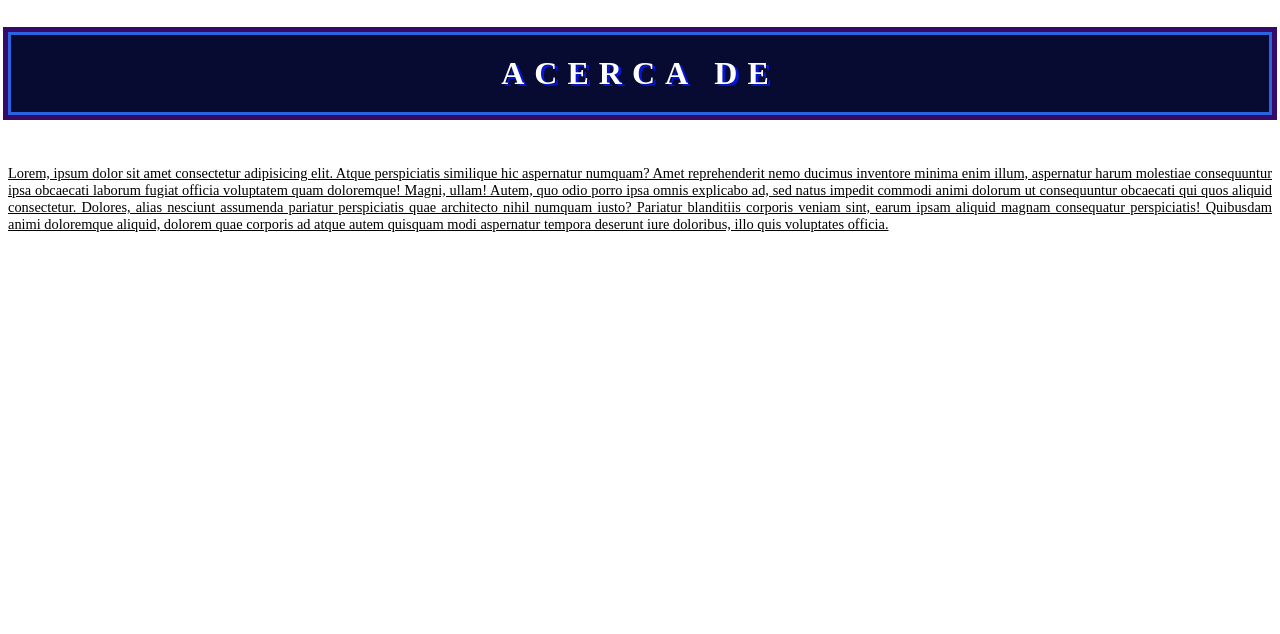
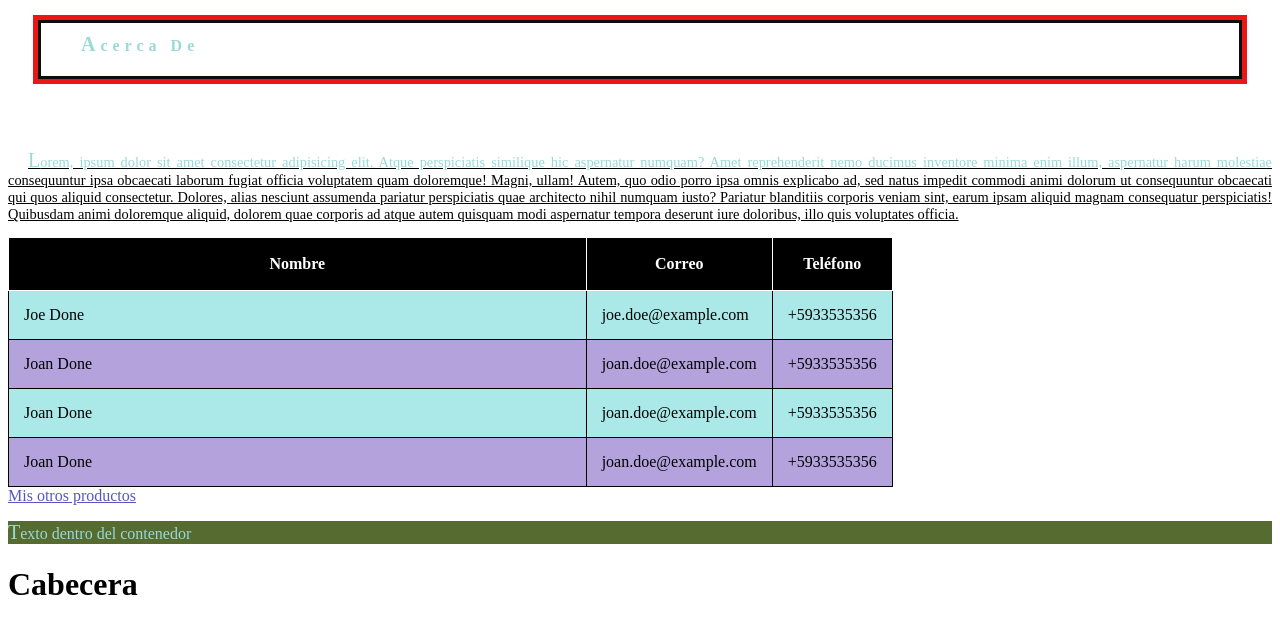
Before and after one commit to MonicaLucioAW/ecomerce-isdw613-monica-lucio, a plain HTML site: page about.html in a window 1280 px wide. Drawn offline with Linux system fonts and the light colour scheme.

Commit message:
Uso de estilos

```diff
--- a/about.html
+++ b/about.html
@@ -3,23 +3,27 @@
 <head>
     <meta charset="UTF-8">
     <meta name="viewport" content="width=device-width, initial-scale=1.0">
-    <title>Document</title>
+    <title>Acerca de</title>
     <style>
+
+
         .mititulo{
             font-weight: bold   ;
-            font-size: 2em /* 16 px *1 */;
-            color: rgb(255, 255, 255) ;
-            text-align: center;
-            vertical-align: text-bottom;
-            text-transform:uppercase;
-            letter-spacing: 10px;
-            text-shadow: 3px 2px #0816d4;
-            background-color: rgb(7, 10, 49);
-            border: 3px rgb(42, 100, 224) solid;
-            padding: 20px 10px;
-            margin-bottom: 50px;
+            font-size: 1.5 em /* 16 px *1 */;
+            color: rgb(235, 23, 23) ;
+            text-align: left;
+            vertical-align: middle;
+            text-transform: capitalize;
+            letter-spacing: 5px;
+            border: 5px;
+            /*text-shadow: 3px 2px #373d96;*/
+            /*background-color: rgb(10, 7, 49);*/
+            border: 3px rgb(14, 13, 13) solid;
+            padding: 10px 30px 20px 40px;
+            /*margin-bottom: 50px;*/
+            margin: 20px 30px 70px 30px;
             outline-style: solid;
-            outline-color: rgb(54, 10, 104);
+            /*outline-color: rgb(12, 10, 104);*/
             outline-width: 5px;
 
         }
@@ -27,6 +31,64 @@
             font-size: 0.9em;
             text-align: justify;
             text-decoration: underline ;
+            text-indent: 20px;
+        }
+        table, td, tr, th {
+            border: 1px solid;
+            width: 100%;
+        }
+        table{
+            border-collapse: collapse;
+        }
+        th{
+            height: 50px;
+            text-align: center;
+            color: white;
+            vertical-align: middle;
+            background-color: black;
+        }
+        td{
+           /* padding-left: 10px;
+            padding-right: 20px;*/
+            padding: 15px;
+        }
+        td:hover{
+           /* padding-left: 10px;
+            padding-right: 20px;*/
+            background-color: brown;
+        }
+        tr:nth-child(even){
+            background-color: rgb(171, 233, 233);
+
+        }
+        tr:nth-child(odd){
+            background-color: rgb(180, 162, 221);
+
+        }
+        a:hover{
+            color: rgb(190, 85, 85);
+        }
+        a:visited{
+            color: rgb(102, 190, 85);
+        }
+        a:link{
+            color: rgb(85, 87, 190);
+        }
+        span:first-child{
+            background-color: blue;
+        }
+        p::first-letter{
+            font-size: 20px;
+        }
+        p::first-line{
+           color: rgb(155, 216, 216);
+        }
+        .micombinado>p{
+            background-color: darkolivegreen;
+
+        }
+        a [target="_blank"]{
+            background-color: yellow;
         }
     </style>
 </head>
@@ -39,8 +101,45 @@
         quo odio porro ipsa omnis explicabo ad, sed natus impedit commodi animi dolorum ut consequuntur
         obcaecati qui quos aliquid consectetur. Dolores, alias nesciunt assumenda pariatur perspiciatis
         quae architecto nihil numquam iusto? Pariatur blanditiis corporis veniam sint, earum ipsam aliquid
-        magnam consequatur perspiciatis! Quibusdam animi doloremque aliquid, dolorem quae corporis ad atque
-        autem quisquam modi aspernatur tempora deserunt iure doloribus, illo quis voluptates officia.
+        magnam consequatur perspiciatis! Quibusdam animi doloremque aliquid, dolorem quae corporis ad atque autem quisquam modi aspernatur tempora deserunt iure doloribus, illo quis voluptates officia.
     </p>
+    <div style="width: 70%;">
+        <table>
+            <tr>
+                <th>Nombre</th>
+                <th>Correo</th>
+                <th>Tel&eacute;fono</th>
+            </tr>
+            <tr>
+                <td>Joe Done</td>
+                <td>joe.doe@example.com</td>
+                <td>+5933535356</td>
+            </tr>
+            <tr>
+                <td>Joan Done</td>
+                <td>joan.doe@example.com</td>
+                <td>+5933535356</td>
+            </tr>
+            <tr>
+                <td>Joan Done</td>
+                <td>joan.doe@example.com</td>
+                <td>+5933535356</td>
+            </tr>
+            <tr>
+                <td>Joan Done</td>
+                <td>joan.doe@example.com</td>
+                <td>+5933535356</td>
+            </tr>
+        </table>
+    </div>
+
+    <a href="https://es.wikipedia.org/wiki/Wikipedia:Portada" target="_blank">Mis otros productos</a>
+    <br />
+    <div class="micombinado">
+        <p>Texto dentro del contenedor</p>
+        <h1>Cabecera</h1>
+
+    </div>
+
 </body>
 </html>
```
Also changed, not shown: assets/styles/styles.css (+9 -0 lines), bonus.html (added, +72 -0 lines), contact.html (+38 -0 lines), index.html (+1 -1 lines).
